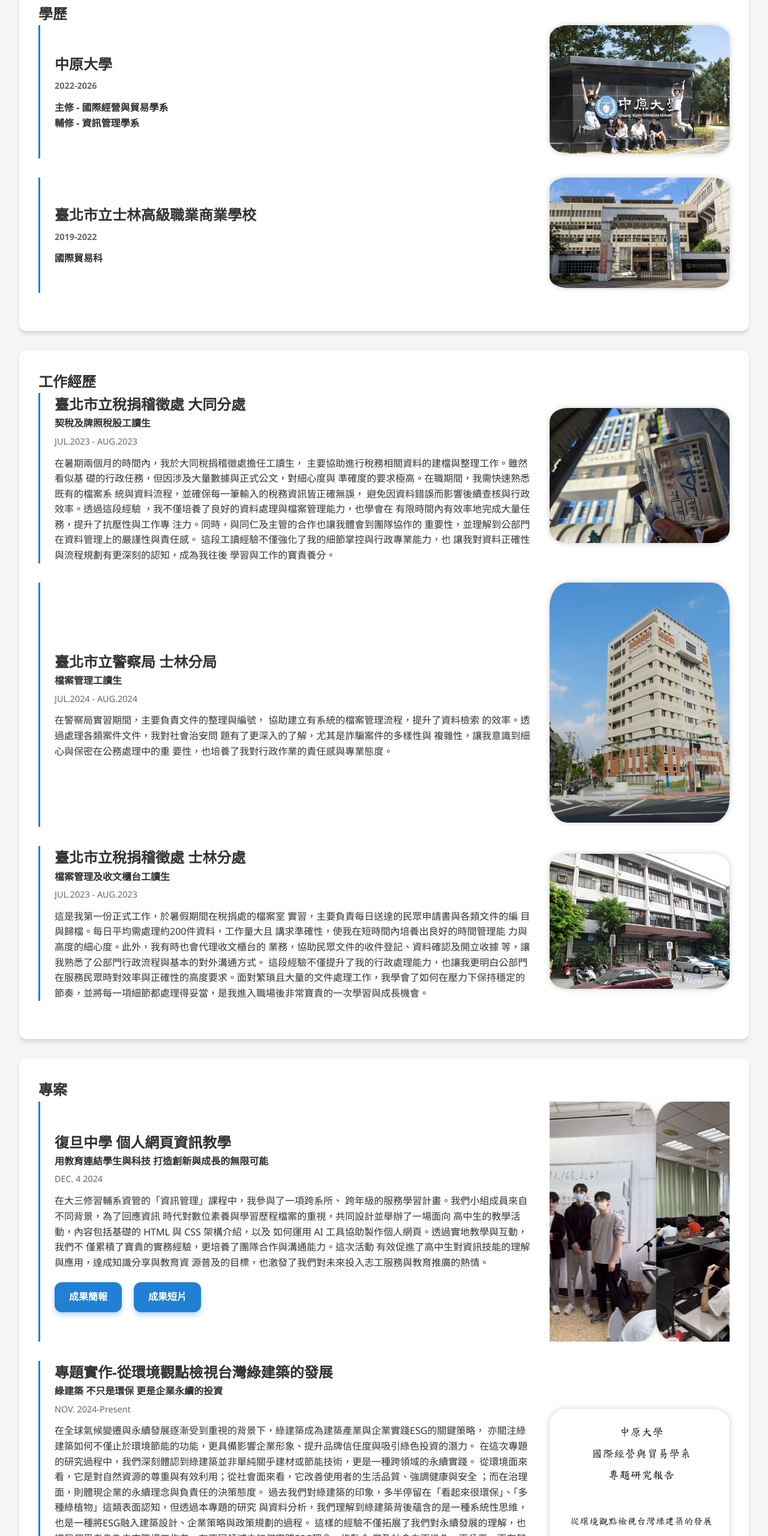
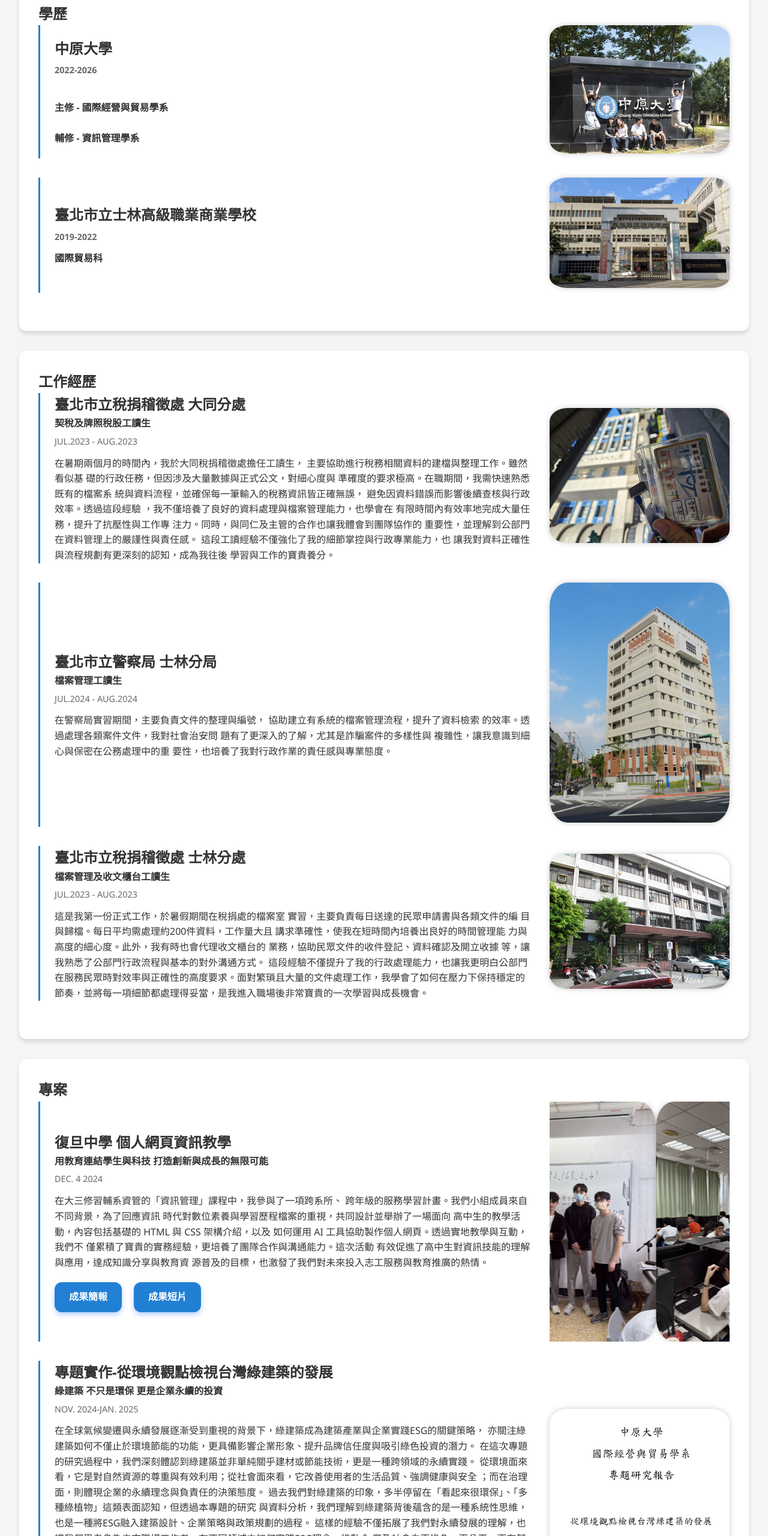
Before and after one commit to hhlunnn/my-profile, a plain HTML site: page index.html in a window 1280 px wide. Shown: the part 1439-3999 px from the top of the page at 60% size. Drawn offline with Linux system fonts and the light colour scheme.

Commit message:
Update index.html

```diff
--- a/index.html
+++ b/index.html
@@ -41,7 +41,7 @@
           <p>2004.08.10 </p>
           <p>不愛看說明書的ISTP</p>
           <div class="contact-links">
-            <a href="mailto:hhlunnn0810@gmail"><i class="fas fa-envelope"></i></a>
+            <a href="mailto:hhlunnn0810@gmail.com"><i class="fas fa-envelope"></i></a>
             <a href="https://www.facebook.com/share/1LkNbeRzXW/" target="_blank"><i class="fab fa-facebook"></i></a>
             <a href="https://www.instagram.com/hhlunnn?igsh=MThmNGx3bDloMHVzaQ==" target="_blank"><i class="fab fa-instagram"></i></a>
             <a href="https://github.com/hhlunnn" target="_blank"><i class="fab fa-github"></i></a>
@@ -124,8 +124,8 @@
       <!-- 文字內容放左邊 -->
       <div class="text-block">
         <h2>中原大學 <p class="date">2022-2026</p></h2>
-        <h4>主修 - 國際經營與貿易學系</h4>
-        <h4>輔修 - 資訊管理學系</h4>
+        <h4><br>主修 - 國際經營與貿易學系</br>
+        <br>輔修 - 資訊管理學系</br></h4>
       </div>
 
       <!-- 圖片放右邊 -->
@@ -140,10 +140,10 @@
       <div class="edu-text">
         <h2>臺北市立士林高級職業商業學校 <p class="date">2019-2022</p></h2>
         <h4>國際貿易科</h4>
-     </div>
-     <div class="school-pic">
-      <img src="image/slhs.jpg" alt="cycu">
-    </div>
+      </div>
+      <div class="school-pic">
+        <img src="image/slhs.jpg" alt="cycu">
+      </div>
     </div>
   </div>
 </section>
@@ -262,7 +262,7 @@
                 <img src="image/fudan2.jpg" alt="">
                 <img src="image/fudan3.jpg" alt="">
                 <img src="image/fudan4.jpg" alt="">
-                <!-- 可重複一次，達成無縫輪播 -->
+
 
               </div>
 
@@ -276,7 +276,7 @@
         <div class="text-block">
           <h2>專題實作-從環境觀點檢視台灣綠建築的發展</h2>
           <p><B>綠建築 不只是環保 更是企業永續的投資</B></p>
-          <p class="date">NOV. 2024-Present</p>
+          <p class="date">NOV. 2024-JAN. 2025</p>
           <P>在全球氣候變遷與永續發展逐漸受到重視的背景下，綠建築成為建築產業與企業實踐ESG的關鍵策略，
             亦關注綠建築如何不僅止於環境節能的功能，更具備影響企業形象、提升品牌信任度與吸引綠色投資的潛力。
             在這次專題的研究過程中，我們深刻體認到綠建築並非單純關乎建材或節能技術，更是一種跨領域的永續實踐。
```
